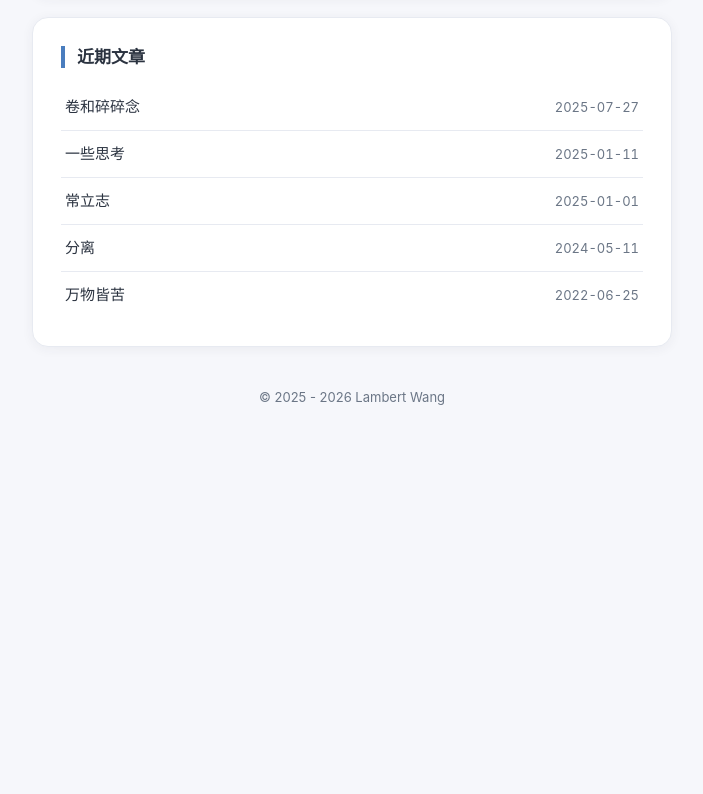
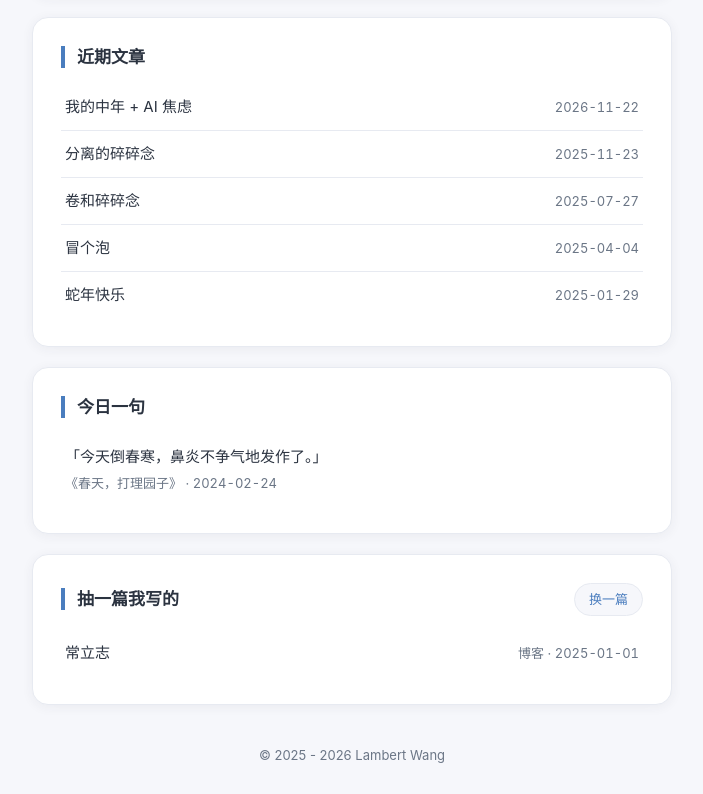
Before and after one commit to lambertdev/lambert.wang, a plain HTML site: page index.html in a window 1280 px wide. Shown: the part 775-1569 px from the top of the page, without its empty margins (288-991 px from the left). Before the commit the page ends 1211 px from the top, so only its background shows below. Drawn offline with Linux system fonts and the light colour scheme.

Commit message:
publish from kb 45d4fb73ca18567f4c222ef40007060a93b871b1

```diff
--- /dev/null
+++ b/data/home.json
@@ -0,0 +1,327 @@
+{
+  "posts": [
+    {
+      "t": "我的中年 + AI 焦虑",
+      "u": "https://blog.lambert.wang/2026/11/22/2026-11-22-midlife-anxiety-and-ai-anxiety/",
+      "d": "2026-11-22",
+      "s": "博客"
+    },
+    {
+      "t": "分离的碎碎念",
+      "u": "https://blog.lambert.wang/2025/11/23/20251123-Apart/",
+      "d": "2025-11-23",
+      "s": "博客"
+    },
+    {
+      "t": "世界上为什么要有图书馆",
+      "u": "https://reader.lambert.wang/2025/WhyThereIsLib.html",
+      "d": "2025-11-23",
+      "s": "读书笔记"
+    },
+    {
+      "t": "心流",
+      "u": "https://reader.lambert.wang/2025/Flow.html",
+      "d": "2025-10-16",
+      "s": "读书笔记"
+    },
+    {
+      "t": "早安，怪物",
+      "u": "https://reader.lambert.wang/2025/GMMonster.html",
+      "d": "2025-09-07",
+      "s": "读书笔记"
+    },
+    {
+      "t": "大思维：我们如何创造与革新",
+      "u": "https://reader.lambert.wang/2025/ThinkBigger.html",
+      "d": "2025-08-02",
+      "s": "读书笔记"
+    },
+    {
+      "t": "卷和碎碎念",
+      "u": "https://blog.lambert.wang/2025/07/27/20250727-Juan/",
+      "d": "2025-07-27",
+      "s": "博客"
+    },
+    {
+      "t": "芯片战争",
+      "u": "https://reader.lambert.wang/2025/ChipWar.html",
+      "d": "2025-07-20",
+      "s": "读书笔记"
+    },
+    {
+      "t": "比山更高：自由攀登者的悲情与荣耀",
+      "u": "https://reader.lambert.wang/2025/HigherThanMountains.html",
+      "d": "2025-07-20",
+      "s": "读书笔记"
+    },
+    {
+      "t": "活着",
+      "u": "https://reader.lambert.wang/2025/Huozhe.html",
+      "d": "2025-07-20",
+      "s": "读书笔记"
+    },
+    {
+      "t": "简报技巧",
+      "u": "https://reader.lambert.wang/2025/PresentationSkills.html",
+      "d": "2025-07-20",
+      "s": "读书笔记"
+    },
+    {
+      "t": "认知觉醒",
+      "u": "https://reader.lambert.wang/2025/Renzhijuexing.html",
+      "d": "2025-07-20",
+      "s": "读书笔记"
+    },
+    {
+      "t": "ShengSiPiLao",
+      "u": "https://reader.lambert.wang/2025/ShengSiPiLao.html",
+      "d": "2025-07-20",
+      "s": "读书笔记"
+    },
+    {
+      "t": "决策的艺术",
+      "u": "https://reader.lambert.wang/2025/SmartChoices.html",
+      "d": "2025-07-20",
+      "s": "读书笔记"
+    },
+    {
+      "t": "一句顶一万句",
+      "u": "https://reader.lambert.wang/2025/YJDYWJ.html",
+      "d": "2025-07-20",
+      "s": "读书笔记"
+    },
+    {
+      "t": "食南之徒",
+      "u": "https://reader.lambert.wang/2025/shinanzhitu.html",
+      "d": "2025-07-20",
+      "s": "读书笔记"
+    },
+    {
+      "t": "冒个泡",
+      "u": "https://blog.lambert.wang/2025/04/04/20250404-maopao/",
+      "d": "2025-04-04",
+      "s": "博客"
+    },
+    {
+      "t": "蛇年快乐",
+      "u": "https://blog.lambert.wang/2025/01/29/20250129-happy-CNY/",
+      "d": "2025-01-29",
+      "s": "博客"
+    },
+    {
+      "t": "一些思考",
+      "u": "https://blog.lambert.wang/2025/01/11/20250111-think-read/",
+      "d": "2025-01-11",
+      "s": "博客"
+    },
+    {
+      "t": "常立志",
+      "u": "https://blog.lambert.wang/2025/01/01/20250101-changlizhi/",
+      "d": "2025-01-01",
+      "s": "博客"
+    },
+    {
+      "t": "挑战",
+      "u": "https://blog.lambert.wang/2024/11/17/20241117-New-Challenge/",
+      "d": "2024-11-17",
+      "s": "博客"
+    },
+    {
+      "t": "写在假期结束前",
+      "u": "https://blog.lambert.wang/2024/10/07/20241007-Before-Holiday-Ends/",
+      "d": "2024-10-07",
+      "s": "博客"
+    },
+    {
+      "t": "长舒一口气",
+      "u": "https://blog.lambert.wang/2024/08/11/20240811-Relieved/",
+      "d": "2024-08-11",
+      "s": "博客"
+    },
+    {
+      "t": "半岁已去..",
+      "u": "https://blog.lambert.wang/2024/06/30/20240630-Half-Year/",
+      "d": "2024-06-30",
+      "s": "博客"
+    },
+    {
+      "t": "Twisted Me",
+      "u": "https://blog.lambert.wang/2024/06/09/20240609-TwistedMe/",
+      "d": "2024-06-09",
+      "s": "博客"
+    },
+    {
+      "t": "拳击",
+      "u": "https://blog.lambert.wang/2024/06/02/20240602-Boxing/",
+      "d": "2024-06-02",
+      "s": "博客"
+    },
+    {
+      "t": "分离",
+      "u": "https://blog.lambert.wang/2024/05/11/20240511-Born-to-Seperate/",
+      "d": "2024-05-11",
+      "s": "博客"
+    },
+    {
+      "t": "公司停电了",
+      "u": "https://blog.lambert.wang/2024/04/22/20240422-blackout-at-work/",
+      "d": "2024-04-22",
+      "s": "博客"
+    },
+    {
+      "t": "沉心静气",
+      "u": "https://blog.lambert.wang/2024/04/04/20240404-Inner-Peace/",
+      "d": "2024-04-04",
+      "s": "博客"
+    },
+    {
+      "t": "春天，打理园子",
+      "u": "https://blog.lambert.wang/2024/02/24/20240224-GrowingGarden/",
+      "d": "2024-02-24",
+      "s": "博客"
+    },
+    {
+      "t": "2024, 甲辰龙年..",
+      "u": "https://blog.lambert.wang/2024/02/18/20240208-The-Year-of-Dragon/",
+      "d": "2024-02-18",
+      "s": "博客"
+    },
+    {
+      "t": "写点啥..",
+      "u": "https://blog.lambert.wang/2023/01/15/20230115-Just-a-Blog/",
+      "d": "2023-01-15",
+      "s": "博客"
+    },
+    {
+      "t": "万物皆苦",
+      "u": "https://blog.lambert.wang/2022/06/25/20220625-life-is-bitter/",
+      "d": "2022-06-25",
+      "s": "博客"
+    },
+    {
+      "t": "2021/2022, Retrospection and Prospection",
+      "u": "https://blog.lambert.wang/2022/01/01/202112310-retrospection-and-prospection/",
+      "d": "2022-01-01",
+      "s": "博客"
+    },
+    {
+      "t": "Some thoughts on Chinese and American culture",
+      "u": "https://blog.lambert.wang/2021/10/26/20211026-Some-thoughts-on-Chinese-and-American-culture/",
+      "d": "2021-10-26",
+      "s": "博客"
+    },
+    {
+      "t": "Hello World",
+      "u": "https://blog.lambert.wang/2021/10/12/20211012-Hello-World/",
+      "d": "2021-10-12",
+      "s": "博客"
+    }
+  ],
+  "quotes": [
+    {
+      "q": "似乎一股无形的力量操纵般，分离成为生活的主旋律。",
+      "t": "分离的碎碎念",
+      "u": "https://blog.lambert.wang/2025/11/23/20251123-Apart/",
+      "d": "2025-11-23",
+      "s": "博客"
+    },
+    {
+      "q": "中间人又来了，说：“书目去掉百分之四十，总该可以吧？一百多万的百分之四十，才几十万嘛。”",
+      "t": "世界上为什么要有图书馆",
+      "u": "https://reader.lambert.wang/2025/WhyThereIsLib.html",
+      "d": "2025-11-23",
+      "s": "读书笔记"
+    },
+    {
+      "q": "玛德琳父亲也没有给予玛德琳足够的支持和保护，整个家庭只能一起感受其母亲的强力压迫，忍气吞声，躲在地下室和玛德琳一起神伤。",
+      "t": "早安，怪物",
+      "u": "https://reader.lambert.wang/2025/GMMonster.html",
+      "d": "2025-09-07",
+      "s": "读书笔记"
+    },
+    {
+      "q": "“发明在于避免构建无用的组合，在于构建为数不多的有用组合……发明就是辨别，就是选择。”",
+      "t": "大思维：我们如何创造与革新",
+      "u": "https://reader.lambert.wang/2025/ThinkBigger.html",
+      "d": "2025-08-02",
+      "s": "读书笔记"
+    },
+    {
+      "q": "我靠《活着》活着 -- 余华",
+      "t": "活着",
+      "u": "https://reader.lambert.wang/2025/Huozhe.html",
+      "d": "2025-07-20",
+      "s": "读书笔记"
+    },
+    {
+      "q": "职场简报技巧课学习记录",
+      "t": "简报技巧",
+      "u": "https://reader.lambert.wang/2025/PresentationSkills.html",
+      "d": "2025-07-20",
+      "s": "读书笔记"
+    },
+    {
+      "q": "《史记<七十列传·西南夷列传>》：",
+      "t": "食南之徒",
+      "u": "https://reader.lambert.wang/2025/shinanzhitu.html",
+      "d": "2025-07-20",
+      "s": "读书笔记"
+    },
+    {
+      "q": "翻看前年初的博客，立下的flag是“减少无效的tittytainment”。",
+      "t": "常立志",
+      "u": "https://blog.lambert.wang/2025/01/01/20250101-changlizhi/",
+      "d": "2025-01-01",
+      "s": "博客"
+    },
+    {
+      "q": "半岁已去，怅然感慨：",
+      "t": "半岁已去..",
+      "u": "https://blog.lambert.wang/2024/06/30/20240630-Half-Year/",
+      "d": "2024-06-30",
+      "s": "博客"
+    },
+    {
+      "q": "上周在兵马俑和插队还推了我一把的白垃圾吵了一架",
+      "t": "拳击",
+      "u": "https://blog.lambert.wang/2024/06/02/20240602-Boxing/",
+      "d": "2024-06-02",
+      "s": "博客"
+    },
+    {
+      "q": "Every soul comes to this world with its mission.",
+      "t": "分离",
+      "u": "https://blog.lambert.wang/2024/05/11/20240511-Born-to-Seperate/",
+      "d": "2024-05-11",
+      "s": "博客"
+    },
+    {
+      "q": "公司停电了，短时间无法恢复",
+      "t": "公司停电了",
+      "u": "https://blog.lambert.wang/2024/04/22/20240422-blackout-at-work/",
+      "d": "2024-04-22",
+      "s": "博客"
+    },
+    {
+      "q": "今天倒春寒，鼻炎不争气地发作了。",
+      "t": "春天，打理园子",
+      "u": "https://blog.lambert.wang/2024/02/24/20240224-GrowingGarden/",
+      "d": "2024-02-24",
+      "s": "博客"
+    },
+    {
+      "q": "昨天和XH聊天，说人开始怀旧了，就说明变老了。",
+      "t": "写点啥..",
+      "u": "https://blog.lambert.wang/2023/01/15/20230115-Just-a-Blog/",
+      "d": "2023-01-15",
+      "s": "博客"
+    },
+    {
+      "q": "Another half year has passed, yet life hasn't change a bit.",
+      "t": "万物皆苦",
+      "u": "https://blog.lambert.wang/2022/06/25/20220625-life-is-bitter/",
+      "d": "2022-06-25",
+      "s": "博客"
+    }
+  ]
+}
--- /dev/null
+++ b/home.js
@@ -0,0 +1,86 @@
+/* homepage widgets — 「今日一句」 and 「抽一篇我写的」 (A26).
+ *
+ * Both read the derived pool site/portal/data/home.json, which
+ * scripts/content/portal-data.py builds from topics/** front matter filtered on
+ * `status: public`. Nothing here can reach private/: the pool is the only input,
+ * and it is generated from published content at build time.
+ *
+ * Zero dependencies (A7). Rows reuse the 近期文章 markup so they inherit its
+ * look and its hover affordance — a widget you are meant to click.
+ * No JS or a failed fetch leaves the cards hidden and the static links intact. */
+(function () {
+  "use strict";
+
+  function pad(n) { return n < 10 ? "0" + n : "" + n; }
+  function todaySeed() {
+    var d = new Date();
+    return d.getFullYear() * 10000 + (d.getMonth() + 1) * 100 + d.getDate();
+  }
+  // deterministic per day: every visitor gets the same 「今日一句」
+  function mulberry32(seed) {
+    return function () {
+      seed = (seed + 0x6d2b79f5) | 0;
+      var t = Math.imul(seed ^ (seed >>> 15), 1 | seed);
+      t = (t + Math.imul(t ^ (t >>> 7), 61 | t)) ^ t;
+      return ((t ^ (t >>> 14)) >>> 0) / 4294967296;
+    };
+  }
+  function randInt(n) { return Math.floor(Math.random() * n); }
+
+  // 「」 is the only framing a quote row needs; drop whatever the source used
+  function quoteMarks(q) {
+    return "「" + q.replace(/^[“”"'‘’「」]+/, "").replace(/[“”"'‘’」]+$/, "") + "」";
+  }
+
+  // render one pool item into the single <li><a> row of a widget list
+  function fillRow(list, item, meta, text) {
+    var a = list.querySelector("a");
+    if (!a) { return; }
+    a.href = item.u;
+    a.querySelector(".title").textContent = text === undefined ? item.t : text;
+    a.querySelector("time").textContent = meta;
+    list.hidden = false;
+  }
+
+  function renderQuote(pool) {
+    var card = document.getElementById("today-quote");
+    if (!card) { return; }
+    var quotes = pool.quotes || [];
+    if (!quotes.length) { return; }
+    var pick = quotes[Math.floor(mulberry32(todaySeed())() * quotes.length)];
+    fillRow(card.querySelector(".quote-list"), pick, "《" + pick.t + "》 · " + pick.d, quoteMarks(pick.q));
+    card.hidden = false;
+  }
+
+  function renderDraw(pool) {
+    var card = document.getElementById("post-draw");
+    var button = card && card.querySelector(".draw-button");
+    var list = card && card.querySelector(".draw-list");
+    var posts = pool.posts || [];
+    if (!button || !list || posts.length < 2) { return; }
+    var last = -1;
+    function draw() {
+      var i = randInt(posts.length - 1);
+      if (i >= last) { i += 1; }          // skip the previous pick
+      last = i;
+      var item = posts[i];
+      fillRow(list, item, item.s + " · " + item.d);
+      button.textContent = "换一篇";
+      button.hidden = false;
+    }
+    button.addEventListener("click", draw);
+    draw();                              // never leave the card empty
+  }
+
+  fetch("data/home.json")
+    .then(function (r) {
+      if (!r.ok) { throw new Error("home.json HTTP " + r.status); }
+      return r.json();
+    })
+    .then(function (pool) {
+      renderQuote(pool);
+      renderDraw(pool);
+      document.querySelectorAll(".widget-fallback").forEach(function (el) { el.remove(); });
+    })
+    .catch(function (err) { console.warn("homepage widgets disabled:", err.message); });
+}());
--- a/index.html
+++ b/index.html
@@ -56,16 +56,38 @@
 
     <section class="card">
       <h2>近期文章</h2>
+      <!-- 近期文章 = topics/blog/ 中 status: public 的最新 5 篇，由 scripts/content/build-portal.sh 生成（A26），勿手改 -->
       <ul class="featured">
+        <!-- PORTAL:FEATURED:START -->
+        <li><a href="https://blog.lambert.wang/2026/11/22/2026-11-22-midlife-anxiety-and-ai-anxiety/"><span class="title">我的中年 + AI 焦虑</span><time>2026-11-22</time></a></li>
+        <li><a href="https://blog.lambert.wang/2025/11/23/20251123-Apart/"><span class="title">分离的碎碎念</span><time>2025-11-23</time></a></li>
         <li><a href="https://blog.lambert.wang/2025/07/27/20250727-Juan/"><span class="title">卷和碎碎念</span><time>2025-07-27</time></a></li>
-        <li><a href="https://blog.lambert.wang/2025/01/11/20250111-think-read/"><span class="title">一些思考</span><time>2025-01-11</time></a></li>
-        <li><a href="https://blog.lambert.wang/2025/01/01/20250101-changlizhi/"><span class="title">常立志</span><time>2025-01-01</time></a></li>
-        <li><a href="https://blog.lambert.wang/2024/05/11/20240511-Born-to-Seperate/"><span class="title">分离</span><time>2024-05-11</time></a></li>
-        <li><a href="https://blog.lambert.wang/2022/06/25/20220625-life-is-bitter/"><span class="title">万物皆苦</span><time>2022-06-25</time></a></li>
+        <li><a href="https://blog.lambert.wang/2025/04/04/20250404-maopao/"><span class="title">冒个泡</span><time>2025-04-04</time></a></li>
+        <li><a href="https://blog.lambert.wang/2025/01/29/20250129-happy-CNY/"><span class="title">蛇年快乐</span><time>2025-01-29</time></a></li>
+        <!-- PORTAL:FEATURED:END -->
       </ul>
     </section>
 
+    <section class="card" id="today-quote" hidden>
+      <h2>今日一句</h2>
+      <ul class="featured quote-list" hidden>
+        <li><a class="quote-link" rel="noopener"><span class="title"></span><time></time></a></li>
+      </ul>
+    </section>
+
+    <section class="card" id="post-draw">
+      <div class="card-head">
+        <h2>抽一篇我写的</h2>
+        <button class="draw-button" type="button" hidden>抽一篇</button>
+      </div>
+      <ul class="featured draw-list" hidden>
+        <li><a class="draw-link" rel="noopener"><span class="title"></span><time></time></a></li>
+      </ul>
+      <p class="widget-fallback">全部文章：<a href="https://blog.lambert.wang/">博客</a> · <a href="https://reader.lambert.wang/">读书笔记</a></p>
+    </section>
+
   </main>
-  <footer>© 2025 - 2026 Lambert Wang</footer>
+  <script src="home.js" defer></script>
+  <footer>© 2025 - <!-- PORTAL:YEAR:START -->2026<!-- PORTAL:YEAR:END --> Lambert Wang</footer>
 </body>
 </html>
--- a/style.css
+++ b/style.css
@@ -14,6 +14,10 @@
   margin: 0;
   padding: 0;
   box-sizing: border-box;
+}
+
+[hidden] {
+  display: none !important;
 }
 
 body {
@@ -176,6 +180,65 @@ body {
   font-variant-numeric: tabular-nums;
 }
 
+/* homepage widgets (A26) — deliberately reuse the .featured row language, so
+   「今日一句」/「抽一篇我写的」read as the same kind of clickable list item as
+   近期文章; only the affordance-specific pieces live here. */
+.card-head {
+  display: flex;
+  align-items: center;
+  justify-content: space-between;
+  gap: 12px;
+  margin-bottom: 14px;
+}
+
+.card-head h2 {
+  margin-bottom: 0;
+}
+
+/* a quote wraps, so let its attribution sit under it instead of crowding
+   the first line; the row keeps every other .featured affordance */
+.quote-list a {
+  flex-direction: column;
+  align-items: flex-start;
+  gap: 4px;
+}
+
+.quote-list .title {
+  line-height: 1.6;
+}
+
+.draw-button {
+  font: inherit;
+  font-size: 13px;
+  padding: 5px 14px;
+  border: 1px solid var(--border);
+  border-radius: 999px;
+  background: var(--bg);
+  color: var(--accent);
+  cursor: pointer;
+  transition: color 0.15s ease, border-color 0.15s ease, background-color 0.15s ease;
+}
+
+.draw-button:hover,
+.draw-button:focus-visible {
+  color: var(--accent);
+  border-color: var(--accent);
+  background: var(--accent-soft);
+}
+
+.widget-fallback {
+  margin-top: 14px;
+  padding-top: 12px;
+  border-top: 1px solid var(--border);
+  font-size: 13px;
+  color: var(--muted);
+}
+
+.widget-fallback a {
+  color: var(--accent);
+  text-decoration: none;
+}
+
 footer {
   color: var(--muted);
   font-size: 13px;
```
